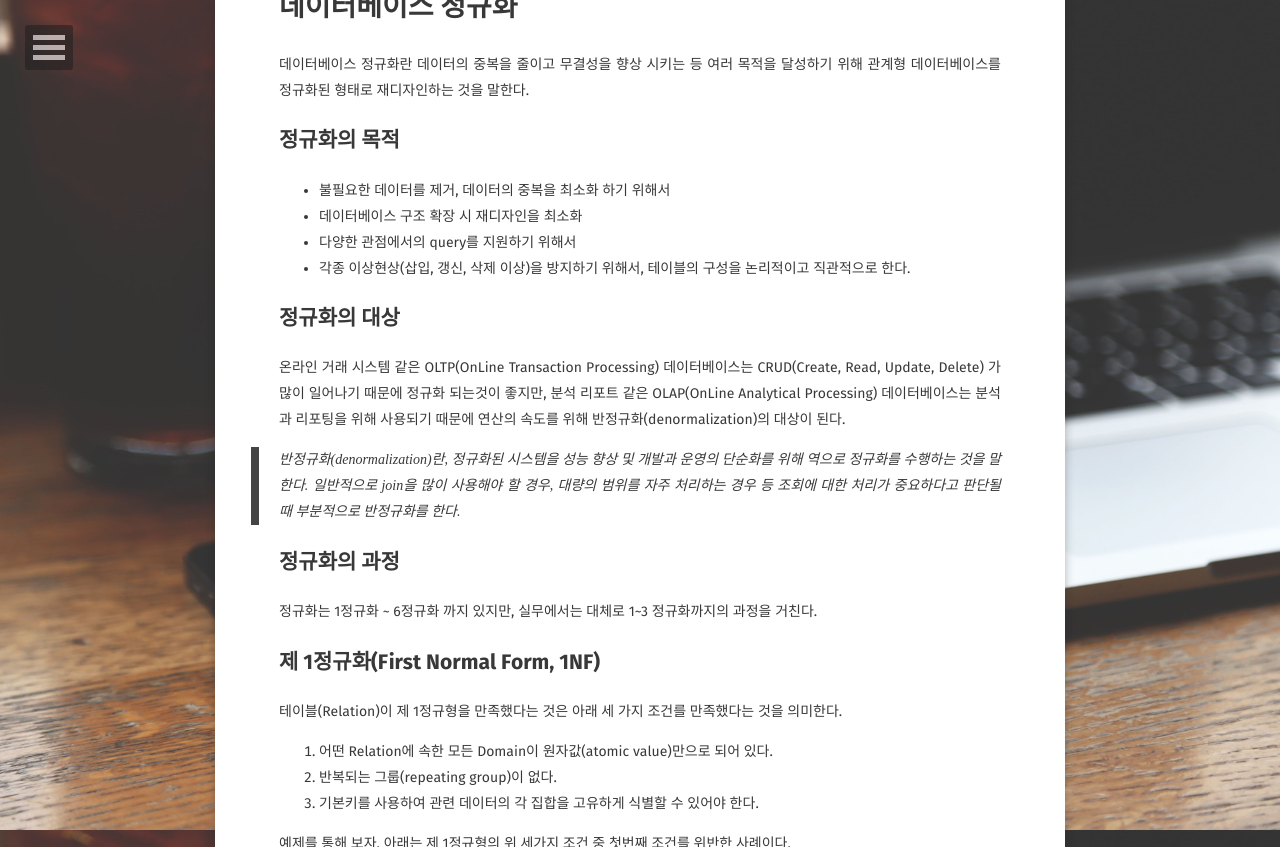
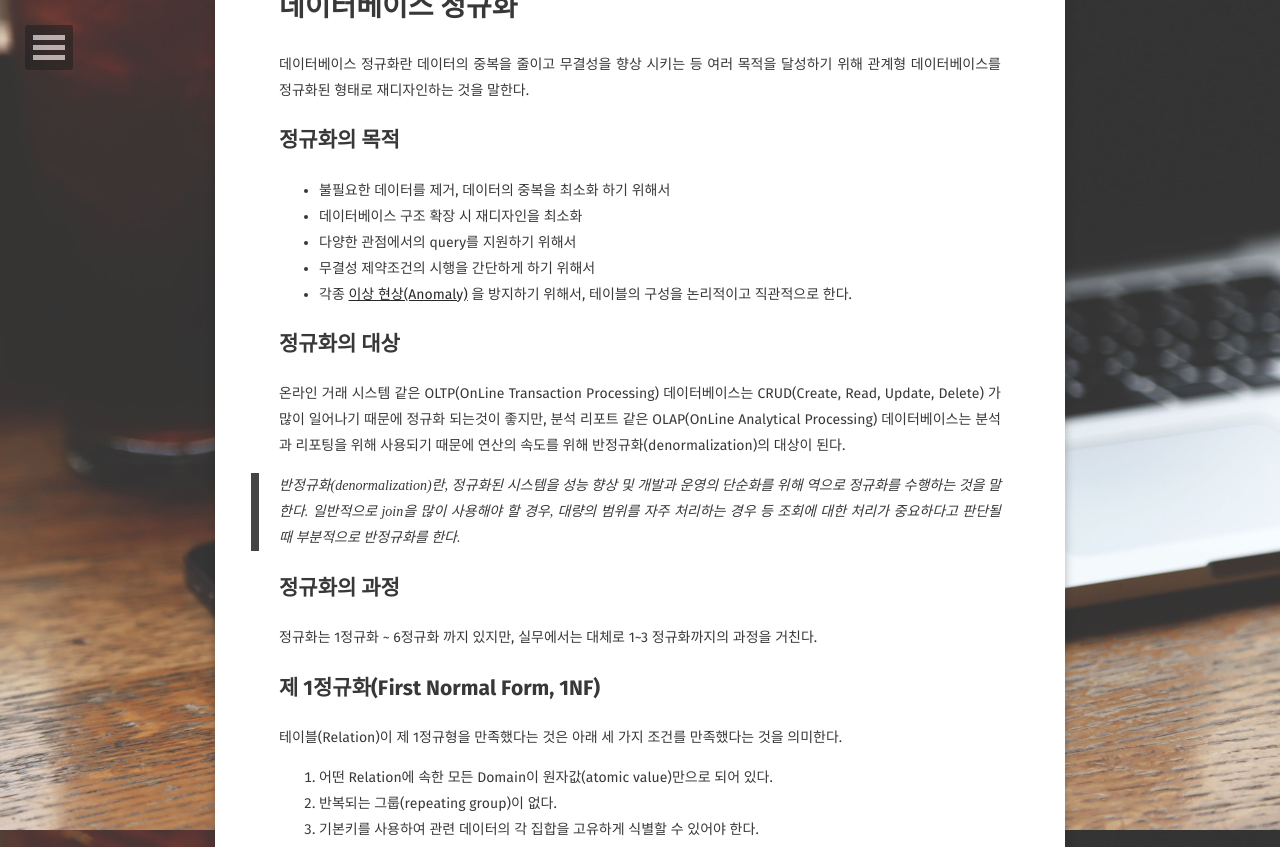
Before and after one commit to wkdtjsgur100/wkdtjsgur100.github.io, a Jekyll site: the page built from _posts/2018-12-02-database-normalization.md, in a window 1280 px wide and 900 px high, scrolled down 1870 px, cut to the strip 0-847 px from the top of the window. Built offline with Jekyll 4.4.1, drawn with Linux system fonts in a browser that asks for light colours; some web fonts are replaced; comment, search, counter and statistics services are not loaded.

Commit message:
Add Anomaly post

```diff
--- a/_posts/2018-12-02-database-normalization.md
+++ b/_posts/2018-12-02-database-normalization.md
@@ -48,7 +48,8 @@ comments: true
 - 불필요한 데이터를 제거, 데이터의 중복을 최소화 하기 위해서
 - 데이터베이스 구조 확장 시 재디자인을 최소화
 - 다양한 관점에서의 query를 지원하기 위해서
-- 각종 이상현상(삽입, 갱신, 삭제 이상)을 방지하기 위해서, 테이블의 구성을 논리적이고 직관적으로 한다.
+- 무결성 제약조건의 시행을 간단하게 하기 위해서
+- 각종 [이상 현상(Anomaly)](https://wkdtjsgur100.github.io/anomaly) 을 방지하기 위해서, 테이블의 구성을 논리적이고 직관적으로 한다.
 
 ## 정규화의 대상
 
```
Also changed, not shown: _posts/2018-12-24-anomaly.md (added, +35 -0 lines).
